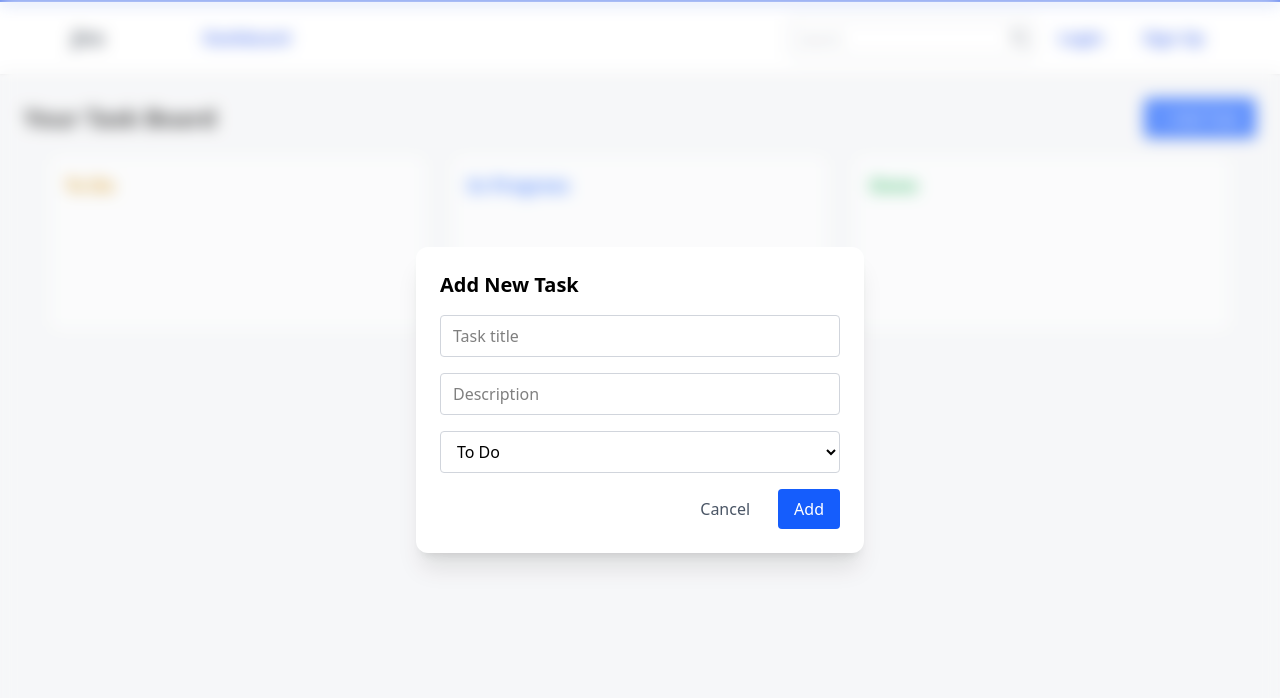
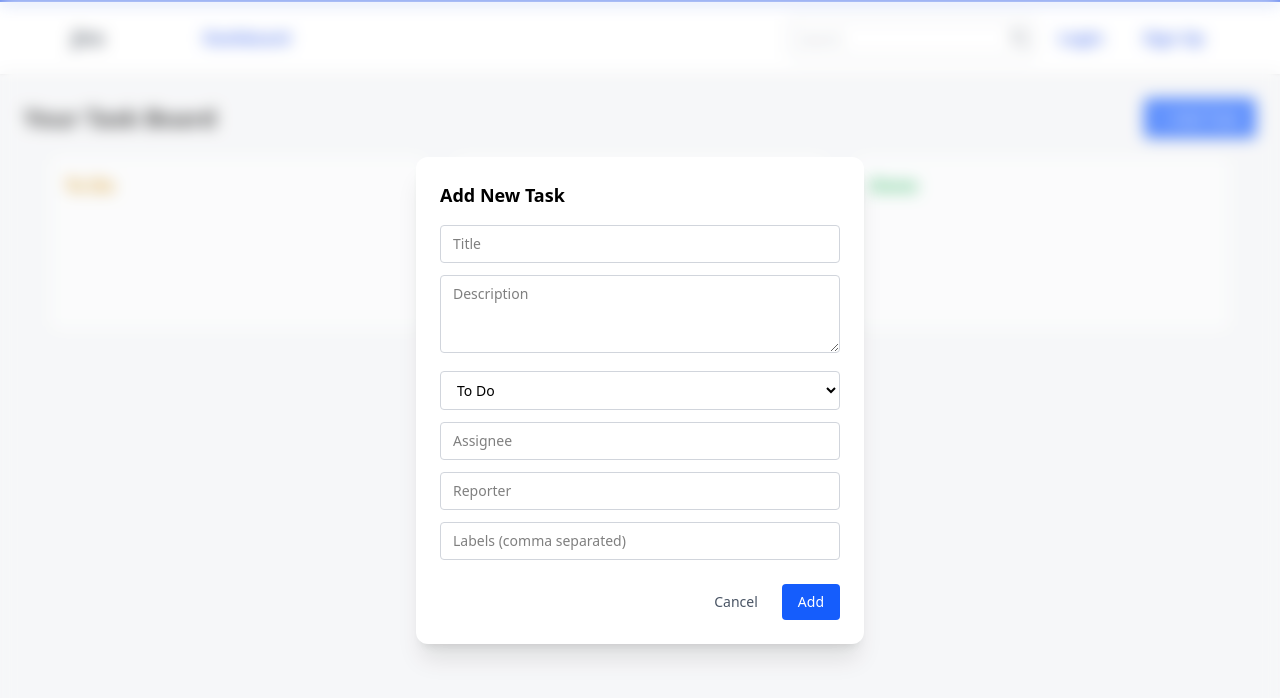
Before and after one commit to prasantmahato/Jira, a React (Vite) app in the folder client/: page / in a window 1280 px wide. Both pictures are taken after a click on the button "+ Add Task". Shown: the top 698 px of the page. Built offline with nearby package versions, Linux system fonts and the light colour scheme.

Commit message:
More details to card and order preservation

```diff
--- a/client/package.json
+++ b/client/package.json
@@ -14,6 +14,7 @@
     "@tailwindcss/cli": "^4.1.11",
     "@tailwindcss/vite": "^4.1.11",
     "dayjs": "^1.11.13",
+    "framer-motion": "^12.23.3",
     "react": "^19.1.0",
     "react-dom": "^19.1.0",
     "react-icons": "^5.5.0",
--- a/client/src/components/AddTaskModal.tsx
+++ b/client/src/components/AddTaskModal.tsx
@@ -1,5 +1,6 @@
-import React, { useState, useEffect, useRef } from 'react';
+import React, { useEffect, useRef, useState } from 'react';
 import { Task } from './types';
+import { motion } from 'framer-motion';
 
 interface Props {
   onAddOrUpdate: (task: Task) => void;
@@ -9,93 +10,124 @@ interface Props {
 
 const AddTaskModal: React.FC<Props> = ({ onAddOrUpdate, onClose, initialTask }) => {
   const isEdit = !!initialTask;
+
   const [title, setTitle] = useState(initialTask?.title || '');
-  const [desc, setDesc] = useState(initialTask?.desc || '');
+  const [description, setDescription] = useState(initialTask?.description || '');
   const [status, setStatus] = useState<Task['status']>(initialTask?.status || 'todo');
+  const [assignee, setAssignee] = useState(initialTask?.assignee || '');
+  const [reporter, setReporter] = useState(initialTask?.reporter || '');
+  const [labels, setLabels] = useState(initialTask?.labels?.join(', ') || '');
+
   const modalRef = useRef<HTMLDivElement>(null);
 
-  // Close modal on Escape key
-  useEffect(() => {
-    const handleKeyDown = (e: KeyboardEvent) => {
-      if (e.key === 'Escape') onClose();
-    };
-    window.addEventListener('keydown', handleKeyDown);
-    return () => window.removeEventListener('keydown', handleKeyDown);
-  }, [onClose]);
-
-  // Click outside to close
-  useEffect(() => {
   const handleClickOutside = (e: MouseEvent) => {
     if (modalRef.current && !modalRef.current.contains(e.target as Node)) {
       onClose();
     }
   };
+
+  useEffect(() => {
     document.addEventListener('mousedown', handleClickOutside);
     return () => document.removeEventListener('mousedown', handleClickOutside);
-  }, [onClose]);
+  }, []);
 
   const handleSubmit = () => {
-    if (!title.trim()) return;
-
+    const now = new Date().toISOString();
     const newTask: Task = {
       id: initialTask?.id || Date.now(),
       title,
       status,
-        desc,
-        createdAt: initialTask?.createdAt || new Date().toISOString(),
+      description,
+      assignee,
+      reporter,
+      labels: labels.split(',').map((l) => l.trim()).filter(Boolean),
+      createdAt: initialTask?.createdAt || now,
+      updatedAt: now,
     };
     onAddOrUpdate(newTask);
-    onClose();
   };
 
   return (
     <div className="fixed inset-0 backdrop-blur-sm bg-white/30 flex items-center justify-center z-50">
-      <div className="bg-white rounded-xl shadow-xl p-6 w-full max-w-md mx-4 animate-fadeIn">
-        <h2 className="text-xl font-bold mb-4">
+      <motion.div
+        ref={modalRef}
+        initial={{ scale: 0.9, opacity: 0 }}
+        animate={{ scale: 1, opacity: 1 }}
+        exit={{ scale: 0.9, opacity: 0 }}
+        transition={{ duration: 0.2 }}
+        className="bg-white p-6 rounded-xl shadow-xl w-full max-w-md"
+      >
+        <h2 className="text-lg font-semibold mb-4">
           {isEdit ? 'Edit Task' : 'Add New Task'}
         </h2>
 
+        <div className="space-y-3">
           <input
             type="text"
-          placeholder="Task title"
+            placeholder="Title"
             value={title}
             onChange={(e) => setTitle(e.target.value)}
-          className="w-full border border-gray-300 rounded px-3 py-2 mb-4 focus:outline-none focus:ring-2 focus:ring-blue-500"
+            className="w-full border border-gray-300 rounded px-3 py-2 text-sm"
           />
 
-        <input
-          type="text"
+          <textarea
             placeholder="Description"
-          value={desc}
-          onChange={(e) => setDesc(e.target.value)}
-          className="w-full border border-gray-300 rounded px-3 py-2 mb-4 focus:outline-none focus:ring-2 focus:ring-blue-500"
+            value={description}
+            onChange={(e) => setDescription(e.target.value)}
+            rows={3}
+            className="w-full border border-gray-300 rounded px-3 py-2 text-sm"
           />
 
           <select
             value={status}
             onChange={(e) => setStatus(e.target.value as Task['status'])}
-          className="w-full border border-gray-300 rounded px-3 py-2 mb-4 focus:outline-none focus:ring-2 focus:ring-blue-500"
+            className="w-full border border-gray-300 rounded px-3 py-2 text-sm"
           >
             <option value="todo">To Do</option>
             <option value="inprogress">In Progress</option>
             <option value="done">Done</option>
           </select>
 
-        <div className="flex justify-end gap-3">
+          <input
+            type="text"
+            placeholder="Assignee"
+            value={assignee}
+            onChange={(e) => setAssignee(e.target.value)}
+            className="w-full border border-gray-300 rounded px-3 py-2 text-sm"
+          />
+
+          <input
+            type="text"
+            placeholder="Reporter"
+            value={reporter}
+            onChange={(e) => setReporter(e.target.value)}
+            className="w-full border border-gray-300 rounded px-3 py-2 text-sm"
+          />
+
+          <input
+            type="text"
+            placeholder="Labels (comma separated)"
+            value={labels}
+            onChange={(e) => setLabels(e.target.value)}
+            className="w-full border border-gray-300 rounded px-3 py-2 text-sm"
+          />
+        </div>
+
+        <div className="mt-6 flex justify-end gap-2">
           <button
             onClick={onClose}
-            className="px-4 py-2 text-gray-600 hover:text-gray-800"
+            className="text-gray-600 hover:text-black px-4 py-2 text-sm"
           >
             Cancel
           </button>
           <button
             onClick={handleSubmit}
-            className="px-4 py-2 bg-blue-600 text-white rounded hover:bg-blue-700"
+            className="bg-blue-600 text-white px-4 py-2 text-sm rounded"
           >
             {isEdit ? 'Update' : 'Add'}
           </button>
         </div>
-      </div>
+      </motion.div>
     </div>
   );
 };
--- a/client/src/components/TaskBoard.tsx
+++ b/client/src/components/TaskBoard.tsx
@@ -15,13 +15,19 @@ const TaskBoard: React.FC = () => {
   };
 
   const handleAddOrUpdate = (newTask: Task) => {
-    setTasks((prev) =>
-      prev.some((t) => t.id === newTask.id)
-        ? prev.map((t) => (t.id === newTask.id ? newTask : t))
-        : [...prev, newTask]
-    );
+    setTasks((prev) => {
+      const isExisting = prev.some((t) => t.id === newTask.id);
+      if (isExisting) {
+        return prev.map((t) => (t.id === newTask.id ? newTask : t));
+      } else {
+        const sameStatusTasks = prev.filter((t) => t.status === newTask.status);
+        const maxOrder = sameStatusTasks.reduce((max, t) => Math.max(max, t.order || 0), 0);
+        return [...prev, { ...newTask, order: maxOrder + 1 }];
+      }
+    });
     setShowModal(false);
   };
+
 
   const handleEdit = (task: Task) => {
     setTaskBeingEdited(task);
@@ -33,21 +39,49 @@ const TaskBoard: React.FC = () => {
   };
 
   const getTasksByStatus = (status: Task['status']) =>
-    tasks.filter((task) => task.status === status);
+    tasks
+      .filter((task) => task.status === status)
+      .sort((a, b) => (a.order ?? 0) - (b.order ?? 0));
 
-  const handleDragEnd = (result: DropResult) => {
-    const { destination, source, draggableId } = result;
 
-    if (!destination || destination.droppableId === source.droppableId) return;
+const handleDragEnd = (result: DropResult) => {
+    const { source, destination, draggableId } = result;
 
-    setTasks((prev) =>
-      prev.map((task) =>
-        task.id === Number(draggableId)
-          ? { ...task, status: destination.droppableId as Task['status'] }
-          : task
-      )
-    );
+    if (!destination) return;
+
+    const sourceStatus = source.droppableId as Task['status'];
+    const destStatus = destination.droppableId as Task['status'];
+
+    setTasks((prev) => {
+      const updated = [...prev];
+      const draggedTaskIndex = updated.findIndex((t) => t.id === Number(draggableId));
+      const draggedTask = { ...updated[draggedTaskIndex] };
+
+      // Remove from original position
+      updated.splice(draggedTaskIndex, 1);
+
+      // Get tasks of target column
+      const targetTasks = updated
+        .filter((t) => t.status === destStatus)
+        .sort((a, b) => (a.order ?? 0) - (b.order ?? 0));
+
+      // Insert into new position
+      targetTasks.splice(destination.index, 0, draggedTask);
+
+      // Update task status + reassign order
+      const reordered = targetTasks.map((t, i) => ({
+        ...t,
+        status: destStatus,
+        order: i + 1,
+      }));
+
+      // Remove all existing tasks of this status
+      const withoutTargetStatus = updated.filter((t) => t.status !== destStatus);
+
+      return [...withoutTargetStatus, ...reordered];
+    });
   };
+
 
   return (
     <div className="p-6">
--- a/client/src/components/TaskColumn.tsx
+++ b/client/src/components/TaskColumn.tsx
@@ -33,11 +33,11 @@ const TaskColumn: React.FC<Props> = ({
       <Droppable droppableId={droppableId}>
         {(provided, snapshot) => (
           <div
-          className={`space-y-4 transition-all min-h-[100px] ${
-            snapshot.isDraggingOver ? 'bg-blue-50' : ''
-          }`}
-          ref={provided.innerRef}
-          {...provided.droppableProps}
+            ref={provided.innerRef}
+            {...provided.droppableProps}
+            className={`space-y-4 min-h-[100px] transition-all ${
+              snapshot.isDraggingOver ? 'bg-white/0' : ''
+            }`}
           >
             {tasks.map((task, index) => (
               <Draggable key={task.id.toString()} draggableId={task.id.toString()} index={index}>
--- a/client/src/components/types.tsx
+++ b/client/src/components/types.tsx
@@ -2,6 +2,11 @@ export interface Task {
     id: number;
     title: string;
     status: 'todo' | 'inprogress' | 'done';
-    desc: string;
-    createdAt: string; // ISO date string
+    createdAt: string;
+    updatedAt: string;
+    description?: string;
+    assignee?: string;
+    reporter?: string;
+    labels?: string[];
+    order?: number;
   }
```
Also changed, not shown: client/src/components/TaskCard.tsx (+35 -9 lines), 1 other file (tests, documents, lock files or other folders). Lines whose indentation alone changed are shown as unchanged.
